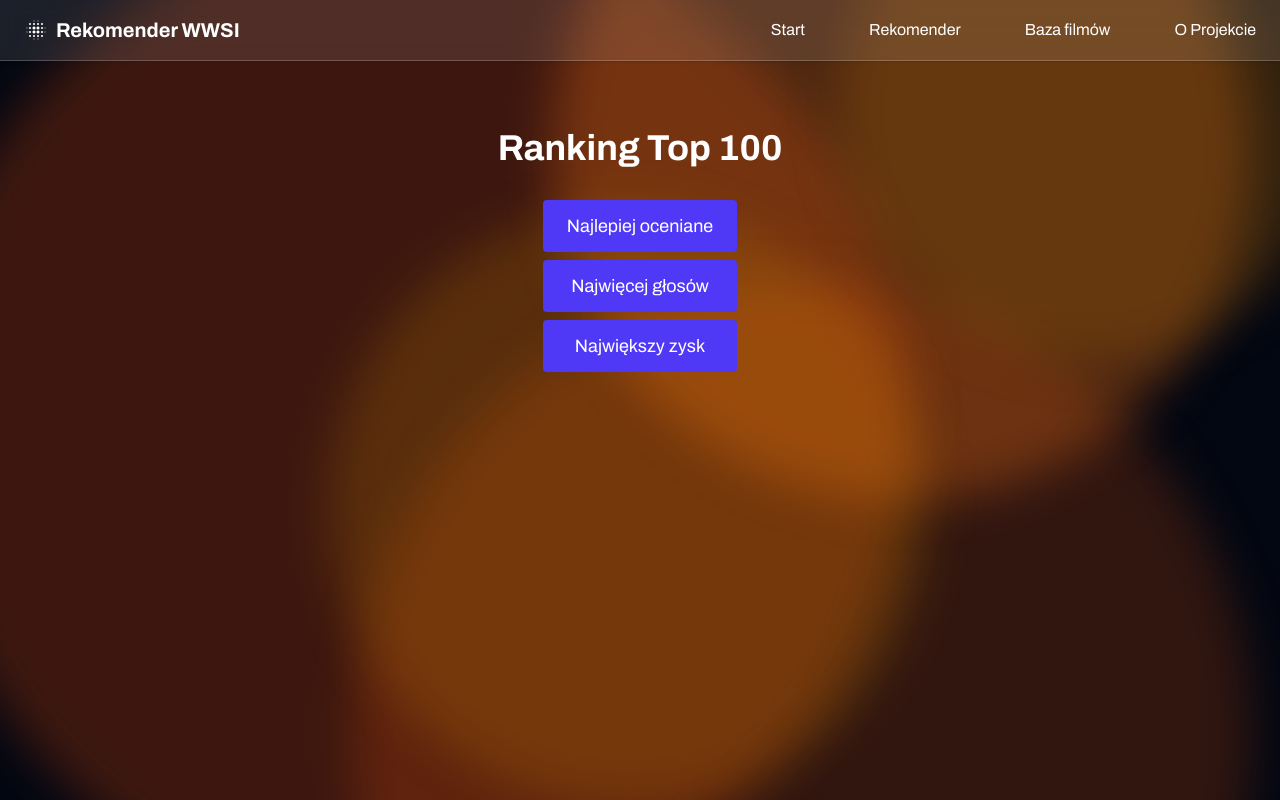
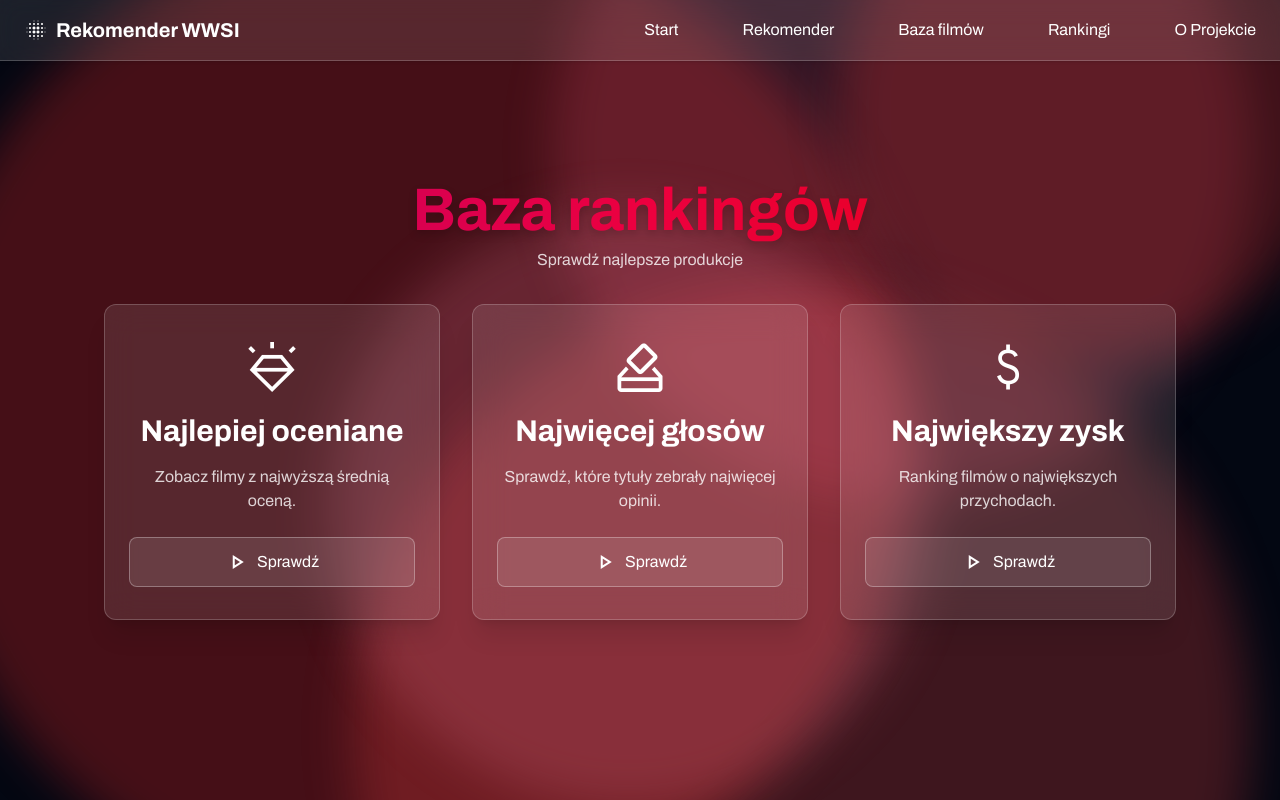
Before and after one commit to Swierszczykowaty/recommender-web, a Next.js app: page /rankings in a window 1280 px wide. Built offline with nearby package versions, Linux system fonts and the light colour scheme; a web font is replaced by a local one.

Commit message:
[ADD] - Rankings

```diff
--- a/src/app/rankings/page.tsx
+++ b/src/app/rankings/page.tsx
@@ -1,29 +1,55 @@
 // src/app/rankings/page.tsx
-import Link from 'next/link';
+import Container from "@/components/global/Container";
+import Title from "@/components/global/Title";
+import HeroBox from "@/components/hero/Hero_box";
 
 export const RANKING_TYPES = [
-  { key: 'rating',  label: 'Najlepiej oceniane' },
-  { key: 'votes',   label: 'Najwięcej głosów' },
-  { key: 'revenue', label: 'Największy zysk' },
+  { key: "rating", label: "Najlepiej oceniane" },
+  { key: "votes", label: "Najwięcej głosów" },
+  { key: "revenue", label: "Największy zysk" },
 ] as const;
 
-export type RankingType = typeof RANKING_TYPES[number]['key'];
+export type RankingType = (typeof RANKING_TYPES)[number]["key"];
 
 export default function RankingsIndex() {
   return (
-    <main className="min-h-screen pt-32 flex flex-col items-center space-y-4">
-      <h1 className="text-4xl font-bold text-white mb-8">Ranking Top 100</h1>
-      <div className="flex flex-col space-y-2">
-        {RANKING_TYPES.map((t) => (
-          <Link
-            key={t.key}
-            href={`/rankings/${t.key}`}
-            className="px-6 py-3 bg-indigo-600 hover:bg-indigo-700 rounded text-white text-lg text-center"
+    <section className="relative min-h-screen flex item-start md:items-center justify-center overflow-hidden pt-32 md:pt-0 mb-10 md:mb-0">
+      <Container>
+        <div className="relative flex flex-col items-center z-10 w-full mx-auto">
+          <Title
+            subtitle="Sprawdź najlepsze produkcje"
+            gradientFrom="from-pink-700"
+            gradientVia="via-rose-600"
+            gradientTo="to-red-600"
           >
-            {t.label}
-          </Link>
-        ))}
-      </div>
-    </main>
+            Baza rankingów
+          </Title>
+
+          <div className="relative z-10 flex flex-col md:flex-row items-stretch justify-center gap-6 md:gap-8 w-full max-w-6xl mt-8">
+            <HeroBox
+              href="/rankings/rating"
+              icon="diamond_shine"
+              title="Najlepiej oceniane"
+              description="Zobacz filmy z najwyższą średnią oceną."
+              buttonText="Sprawdź"
+            />
+            <HeroBox
+              href="/rankings/votes"
+              icon="how_to_vote"
+              title="Najwięcej głosów"
+              description="Sprawdź, które tytuły zebrały najwięcej opinii."
+              buttonText="Sprawdź"
+            />
+            <HeroBox
+              href="/rankings/revenue"
+              icon="attach_money"
+              title="Największy zysk"
+              description="Ranking filmów o największych przychodach."
+              buttonText="Sprawdź"
+            />
+          </div>
+        </div>
+      </Container>
+    </section>
   );
 }
--- a/src/components/global/Background.tsx
+++ b/src/components/global/Background.tsx
@@ -1,8 +1,8 @@
-'use client';
+"use client";
 
-import React, { useMemo } from 'react';
-import { usePathname } from 'next/navigation';
-import { motion } from 'framer-motion';
+import React, { useMemo } from "react";
+import { usePathname } from "next/navigation";
+import { motion } from "framer-motion";
 
 const AnimatedBlob = ({
   className,
@@ -25,60 +25,104 @@ const AnimatedBlob = ({
       backgroundColor: color,
     }}
     transition={{
-      backgroundColor: { duration: 0.8, ease: 'easeInOut' },
-      x: { duration, repeat: Infinity, ease: 'easeInOut' },
-      y: { duration, repeat: Infinity, ease: 'easeInOut' },
+      backgroundColor: { duration: 0.8, ease: "easeInOut" },
+      x: { duration, repeat: Infinity, ease: "easeInOut" },
+      y: { duration, repeat: Infinity, ease: "easeInOut" },
     }}
   />
 );
 
 const colorConfig = {
   default: [
-    'rgba(194, 65, 12, 0.3)',
-    'rgba(234, 88, 12, 0.2)',
-    'rgba(249, 115, 22, 0.3)',
-    'rgba(202, 138, 4, 0.2)',
-    'rgba(161, 98, 7, 0.3)',
+    "rgba(194, 65, 12, 0.3)",
+    "rgba(234, 88, 12, 0.2)",
+    "rgba(249, 115, 22, 0.3)",
+    "rgba(202, 138, 4, 0.2)",
+    "rgba(161, 98, 7, 0.3)",
   ],
-  '/movies': [
-    'rgba(30, 58, 138, 0.3)',
-    'rgba(29, 78, 216, 0.2)',
-    'rgba(37, 99, 235, 0.2)',
-    'rgba(6, 95, 212, 0.3)',
-    'rgba(12, 74, 110, 0.3)',
+  "/movies": [
+    "rgba(30, 58, 138, 0.3)",
+    "rgba(29, 78, 216, 0.2)",
+    "rgba(37, 99, 235, 0.2)",
+    "rgba(6, 95, 212, 0.3)",
+    "rgba(12, 74, 110, 0.3)",
   ],
-  '/recommender': [
-    'rgba(88, 28, 135, 0.25)',
-    'rgba(147, 51, 234, 0.2)',
-    'rgba(236, 72, 153, 0.2)',
-    'rgba(244, 114, 182, 0.18)',
-    'rgba(109, 40, 217, 0.3)',
+  "/recommender": [
+    "rgba(88, 28, 135, 0.25)",
+    "rgba(147, 51, 234, 0.2)",
+    "rgba(236, 72, 153, 0.2)",
+    "rgba(244, 114, 182, 0.18)",
+    "rgba(109, 40, 217, 0.3)",
   ],
-  '/about': [
-    'rgba(22, 163, 74, 0.2)',
-    'rgba(5, 150, 105, 0.3)',
-    'rgba(34, 197, 94, 0.2)',
-    'rgba(3, 84, 63, 0.3)',
-    'rgba(20, 184, 166, 0.2)',
+  "/about": [
+    "rgba(22, 163, 74, 0.2)",
+    "rgba(5, 150, 105, 0.3)",
+    "rgba(34, 197, 94, 0.2)",
+    "rgba(3, 84, 63, 0.3)",
+    "rgba(20, 184, 166, 0.2)",
   ],
+"/rankings": [
+  "rgba(220, 38, 38, 0.3)",
+  "rgba(239, 68, 68, 0.25)",
+  "rgba(235, 88, 115, 0.2)",
+  "rgba(225, 120, 145, 0.22)",
+  "rgba(202, 44, 44, 0.3)",
+],
 } as const;
 
-export default function AnimatedBackground({ dynamicColors }: { dynamicColors?: string[] }) {
+export default function AnimatedBackground({
+  dynamicColors,
+}: {
+  dynamicColors?: string[];
+}) {
   const pathname = usePathname();
 
   const colors = useMemo(() => {
-    if (Array.isArray(dynamicColors) && dynamicColors.length >= 5) return dynamicColors;
-    const basePath = '/' + pathname.split('/')[1];
-    return colorConfig[basePath as keyof typeof colorConfig] ?? colorConfig.default;
+    if (Array.isArray(dynamicColors) && dynamicColors.length >= 5)
+      return dynamicColors;
+    const basePath = "/" + pathname.split("/")[1];
+    return (
+      colorConfig[basePath as keyof typeof colorConfig] ?? colorConfig.default
+    );
   }, [pathname, dynamicColors]);
 
   return (
     <div className="fixed inset-0 -z-10 pointer-events-none">
-      <AnimatedBlob className="top-0 left-[-10%] w-[1000px] h-[1000px]" color={colors[0]} x={40} y={-80} duration={10} />
-      <AnimatedBlob className="top-[30%] right-0 w-[900px] h-[900px]" color={colors[1]} x={-40} y={60} duration={8} />
-      <AnimatedBlob className="bottom-60 left-[40%] w-[700px] h-[700px]" color={colors[2]} x={40} y={-60} duration={12} />
-      <AnimatedBlob className="bottom-[-10%] left-[20%] w-[600px] h-[600px]" color={colors[3]} x={80} y={-80} duration={14} />
-      <AnimatedBlob className="top-[-10%] left-[70%] w-[500px] h-[500px]" color={colors[4]} x={-60} y={-60} duration={10} />
+      <AnimatedBlob
+        className="top-0 left-[-10%] w-[1000px] h-[1000px]"
+        color={colors[0]}
+        x={40}
+        y={-80}
+        duration={10}
+      />
+      <AnimatedBlob
+        className="top-[30%] right-0 w-[900px] h-[900px]"
+        color={colors[1]}
+        x={-40}
+        y={60}
+        duration={8}
+      />
+      <AnimatedBlob
+        className="bottom-60 left-[40%] w-[700px] h-[700px]"
+        color={colors[2]}
+        x={40}
+        y={-60}
+        duration={12}
+      />
+      <AnimatedBlob
+        className="bottom-[-10%] left-[20%] w-[600px] h-[600px]"
+        color={colors[3]}
+        x={80}
+        y={-80}
+        duration={14}
+      />
+      <AnimatedBlob
+        className="top-[-10%] left-[70%] w-[500px] h-[500px]"
+        color={colors[4]}
+        x={-60}
+        y={-60}
+        duration={10}
+      />
     </div>
   );
 }
--- a/src/components/global/NavBar.tsx
+++ b/src/components/global/NavBar.tsx
@@ -40,6 +40,12 @@ export default function NavBar() {
             Baza filmów
           </Link>
           <Link
+            className="hover:text-rose-200 active:text-rose-400 duration-100"
+            href="/rankings"
+          >
+            Rankingi
+          </Link>
+          <Link
             className="hover:text-emerald-200 active:text-emerald-400 duration-100"
             href="/about"
           >
@@ -77,6 +83,9 @@ export default function NavBar() {
             <Link href="/movies" onClick={() => setMenuOpen(false)}>
               Baza filmów
             </Link>
+            <Link href="/rankings" onClick={() => setMenuOpen(false)}>
+              Rankingi
+            </Link>
             <Link href="/about" onClick={() => setMenuOpen(false)}>
               O Projekcie
             </Link>
--- a/src/components/global/Title.tsx
+++ b/src/components/global/Title.tsx
@@ -27,14 +27,14 @@ export default function Title({
       transition={{ duration: 0.4, ease: "easeOut" }}
     >
       <h2
-        className={`text-4xl md:text-6xl font-extrabold text-transparent bg-clip-text bg-gradient-to-r ${gradientFrom} ${
+        className={`text-4xl md:text-6xl font-extrabold text-transparent bg-clip-text bg-gradient-to-r pb-2 ${gradientFrom} ${
           gradientVia ? gradientVia : ""
         } ${gradientTo} drop-shadow-lg`}
       >
         {children}
       </h2>
       {subtitle && (
-        <p className={`mt-2 text-md ${subtitleColor}`}>{subtitle}</p>
+        <p className={`text-md ${subtitleColor}`}>{subtitle}</p>
       )}
     </motion.div>
   );
--- a/src/components/hero/Hero.tsx
+++ b/src/components/hero/Hero.tsx
@@ -27,7 +27,7 @@ export default function Hero() {
             <HeroBox
               href="/recommender"
               icon="insights"
-              title="Znajdź swój film"
+              title="Znajdź coś dla siebie"
               description="Odkryj najlepsze rekomendacje filmowe dopasowane do Twoich upodobań. Kliknij i zobacz, co może Ci się spodobać."
               buttonText="Rozpocznij"
             />
@@ -41,7 +41,14 @@ export default function Hero() {
                   rekomendacje."
               buttonText="Zobacz filmy"
             />
+                        <HeroBox
+href="/rankings"
+icon="leaderboard"
+title="Poznaj ranking filmowy"
+description="Zobacz, które filmy zdobyły najwyższe noty wśród użytkowników. Przeglądaj zestawienia gatunków i odkryj, co warto obejrzeć jako następne."
+buttonText="Otwórz rankingi"
 
+            />
 
           </div>
         </div>
--- a/src/components/hero/Hero_box.tsx
+++ b/src/components/hero/Hero_box.tsx
@@ -25,18 +25,18 @@ export default function HeroBox({
       initial={{ opacity: 0, y: 10 }}
       animate={{ opacity: 1, y: 0 }}
       transition={{ duration: 0.4, ease: "easeOut" }}
-      className="w-full"
+      className="w-full h-full"
     >
       <Link
         href={href}
-        className="group flex-1 min-h-[300px] flex flex-col justify-between bg-white/10 backdrop-blur-lg border border-white/20 rounded-xl px-6 py-12 text-center shadow-xl transition hover:bg-white/20"
+        className="group flex-1 min-h-[300px] h-full flex flex-col justify-between bg-white/10 backdrop-blur-lg border border-white/20 rounded-xl px-6 py-8 text-center shadow-xl transition hover:bg-white/20 duration-300"
       >
-        <div>
+        <div className="flex flex-col">
           <Icon icon={icon} className="mb-4 text-white" style={{ fontSize: '60px' }} />
           <h1 className="text-3xl font-bold mb-4 text-white">{title}</h1>
           <p className="text-white/80 text-base mb-6">{description}</p>
         </div>
-        <div className="inline-flex items-center justify-center gap-2 text-white border border-white/30 rounded-lg px-6 py-3 bg-white/10 hover:bg-white/20 transition">
+        <div className="inline-flex items-center justify-center gap-2 text-white border border-white/30 rounded-lg px-6 py-3 bg-white/10 hover:bg-white/20 transition duration-300">
           <Icon icon={buttonIcon} className="text-white text-xl" />
           {buttonText}
         </div>
--- /dev/null
+++ b/src/components/rankings/RankingCard.tsx
@@ -0,0 +1,35 @@
+// src/components/rankings/RankingCard.tsx
+import Link from 'next/link';
+import Icon from '@/components/global/Icon';
+
+interface RankingCardProps {
+  icon: string;
+  title: string;
+  description: string;
+  href: string;
+}
+
+export default function RankingCard({
+  icon,
+  title,
+  description,
+  href,
+}: RankingCardProps) {
+  return (
+    <Link
+      href={href}
+      className="group min-w-[280px] bg-white/20 border border-white/30 rounded-xl backdrop-blur-md p-6 flex flex-col items-center text-center hover:bg-white/20 transition"
+    >
+      <Icon
+        icon={icon}
+        className="mb-4 text-white group-hover:scale-110 transition-transform"
+        style={{ fontSize: '60px' }}
+      />
+      <h2 className="text-2xl font-semibold mb-2 text-white">{title}</h2>
+      <p className="text-white/80 mb-6">{description}</p>
+      <span className="mt-auto inline-block px-5 py-2 bg-white/20 group-hover:bg-white/30 border border-white/30 rounded text-white font-medium transition">
+        Sprawdź
+      </span>
+    </Link>
+  );
+}
```
